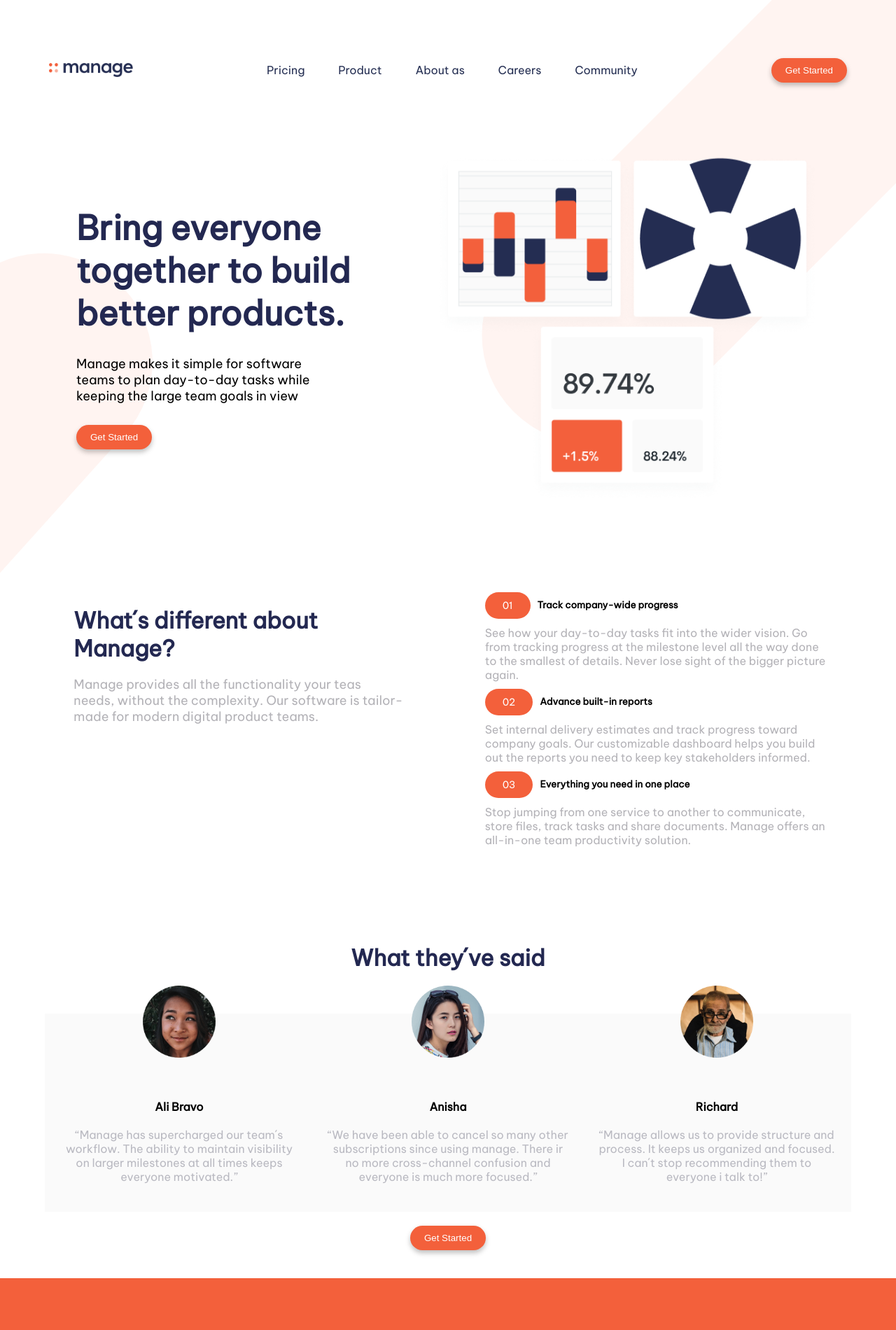
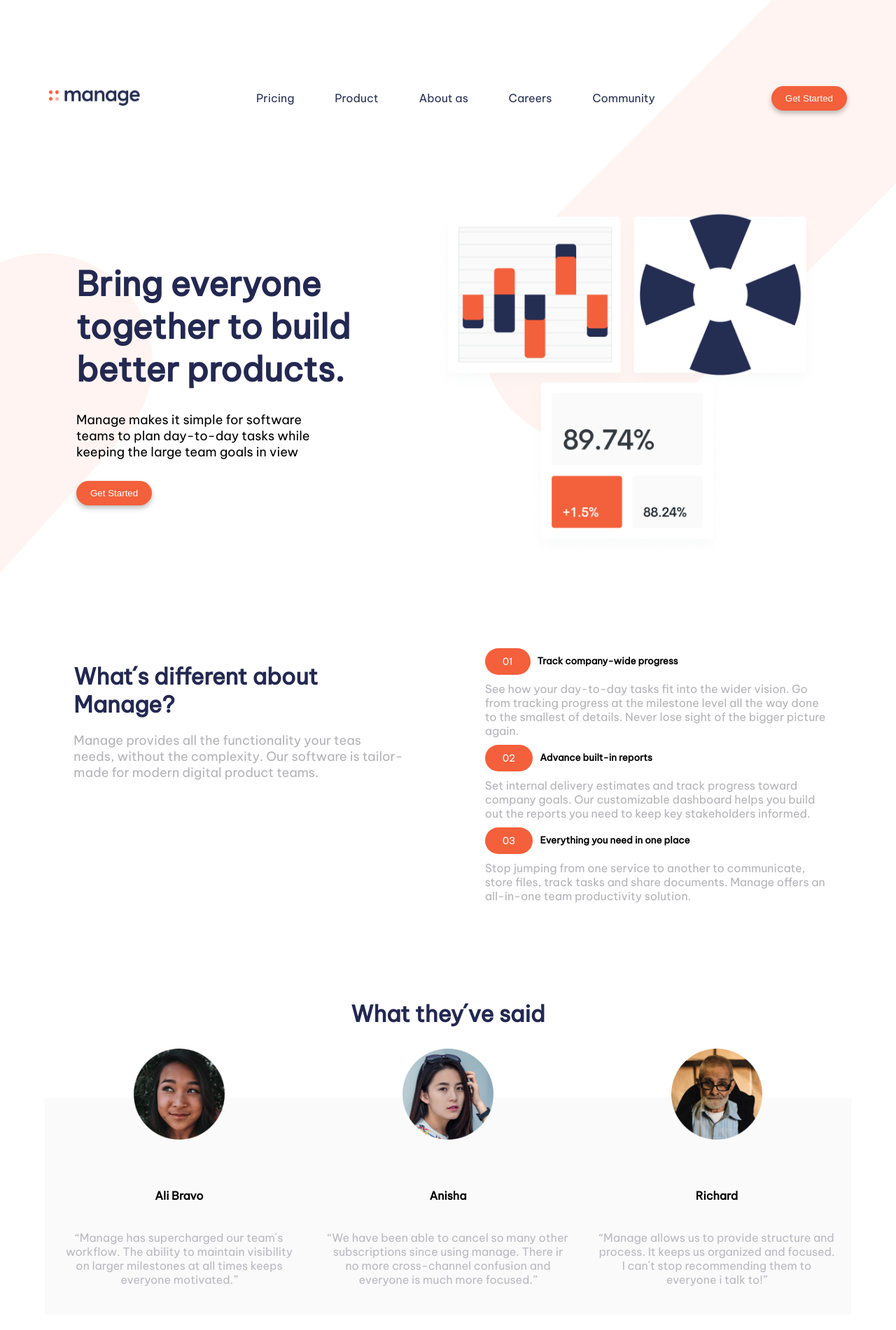
Before and after one commit to Ivanakowalczuk/proyectoManage, a plain HTML site: page index.html in a window 1280 px wide. Shown: the top 1900 px of the page at 70% size. Drawn offline with Linux system fonts and the light colour scheme.

Commit message:
finalizado

```diff
--- a/css/style.css
+++ b/css/style.css
@@ -5,13 +5,15 @@
     margin: 0;
     padding: 0;
     box-sizing: border-box;
+
 }
 body{
     background-image: url('../img/bg-simplify-section-desktop.svg');
     background-repeat: no-repeat;
     background-position: top right;
+    font-family: 'Be Vietnam Pro', sans-serif;
+
 }
-
 
 /*Header*/
 
@@ -44,7 +46,7 @@ header.main-header {
     margin-left: -100%;
     transition: all .2s linear;
     background-color:white;
-    z-index: 100;
+    z-index: 1;
 }
 .main-nav.show{
     display: flex;
@@ -53,7 +55,7 @@ header.main-header {
     align-items: center;
     margin-left: 0;
     padding-top: 10vh;
-    height: 47vh;
+    height: 100vh;
     background-color:#FFF0EC;
 
 
@@ -73,7 +75,7 @@ flex-direction: column;
 align-items: center;
 justify-content: center;
 cursor: pointer;
-z-index: 200;
+z-index: 2;
 }
 
 .button-menu span{
@@ -103,7 +105,7 @@ z-index: 200;
 
 
 nav img{
-    width: 120px;
+    width: 130px;
 
 }
 
@@ -111,7 +113,7 @@ nav img{
     display: flex;
     flex-direction: column;
     justify-content: space-between;
-    height: 20vh;
+    height: 30vh;
     list-style: none;
     text-align: center;
 }
@@ -119,10 +121,6 @@ nav img{
   position: relative;
   color:#242E52;
   text-decoration: none;
-  font-family: 'Be Vietnam Pro', sans-serif;
-
-  margin: 20px;
-
 
 
 }
@@ -176,7 +174,6 @@ section.section1 article.articulo1 div{
     }
 
 section.section1 article.articulo1 h2{
-    font-family: 'Be Vietnam Pro', sans-serif;
     font-size: 2.5rem;
     font-weight: 700;
     margin-top: 20px;
@@ -186,7 +183,6 @@ section.section1 article.articulo1 h2{
 
 }
 section.section1 article.articulo1 p{
-    font-family: 'Be Vietnam Pro', sans-serif;
     font-size: 18px;
     font-weight: 500;
     color: #B3B2B7;
@@ -213,20 +209,15 @@ section.section2 article.articulo1{
     text-align: center;
    }
    section.section2 article.articulo1 h2{
-
-    font-family: 'Be Vietnam Pro', sans-serif;
     font-size: 2rem;
     color: #232851;
     margin-bottom: 20px;
    }
    section.section2 article.articulo1 p{
-    font-family: 'Be Vietnam Pro', sans-serif;
     font-size: 18px;
     font-weight: 500;
     color: #B3B2B7;
-
     margin-bottom: 30px;
-
 
    }
 
@@ -257,10 +248,12 @@ section.section2 article.articulo1{
    }
 
    section.section2 article.articulo2 div p{
-       font-family: 'Be Vietnam Pro', sans-serif;
+
        padding: 10px;
        color:#B3B2B7;
    }
+
+
 /*Sección 3*/
 
 section.section3{
@@ -275,7 +268,7 @@ section.section3 h2{
     font-family: 'Be Vietnam Pro', sans-serif;
     font-size: 2rem;
     color: #232851;
-    margin-bottom: 60px;
+    margin-bottom: 100px;
     text-align: center;
 }
 
@@ -283,17 +276,9 @@ section.section3 div{
     display: flex;
     justify-content: center;
     align-items: center;
-   flex-wrap: wrap;
-   width: 100vw;
    margin-bottom: 20px;
 }
 
-section.section3 div article img{
-    position: relative;
-    bottom:60px;
-    width: 30%;
-
-}
 section.section3 div article{
     display: flex;
     flex-direction: column;
@@ -305,7 +290,16 @@ section.section3 div article{
     padding: 20px;
     width: 90%;
 }
+section.section3 div article img{
+    position: relative;
+    bottom: calc( 310px/2 - (130px /2) );
+    width: 130px;
 
+}
+section.section3 div article h4{
+    position: relative;
+    bottom: 20px;
+}
 section.section3 div article p{
  font-size: 1rem;
  color: #B9B9C1;
@@ -324,6 +318,11 @@ section.section3 div article.cardRichard{
 section.section3 div article.cardAnisha{
     display: none;
 }
+
+
+
+
+/*Sección 4*/
 
 main section.section4{
 display: flex;
@@ -445,7 +444,7 @@ footer p.copyright{
 @media (min-width: 1150px){
     /* Laptop y escritorio*/
 
-
+/*Header*/
     .button-menu{
         display: none;
     }
@@ -478,8 +477,7 @@ footer p.copyright{
 
     }
 
-
-
+    /*Sección 1*/
     section.section1 article.articulo1 div{
         align-items: flex-start;
         order: -1;
@@ -496,10 +494,11 @@ footer p.copyright{
          width: 74%;
 
         }
-
+/*Sección 3*/
     section.section2 {
         align-items: flex-start;
         }
+
     section.section2 article.articulo1{
         display: flex;
         text-align: left;
@@ -517,6 +516,8 @@ footer p.copyright{
         background-color: white;
         }
 
+/*Sección 3*/
+
     section.section3 div article{
        width: 30%;
     }
@@ -527,6 +528,8 @@ section.section3 div article.cardRichard{
     section.section3 div article.cardAnisha{
       display: flex;
     }
+
+    /*Sección 4*/
     main section.section4{
       flex-direction: row;
     }
@@ -534,10 +537,11 @@ main section.section4 h4{
      width: 500px;
      text-align: left;
     }
+
+    /*Footer*/
     footer{
        flex-direction: row;
        justify-content: center;
-
     }
 
     footer p.copyright{
@@ -549,12 +553,13 @@ footer p.copyright{
     footer div{
       flex-direction: column;
       order: -3;
+    }
 
-}
     footer nav ul:nth-child(2){
       position: relative;
       left: 40%;
     }
+
     footer nav ul:nth-child(1){
       position: relative;
       left: 20%;
@@ -564,6 +569,5 @@ footer form{
       position: relative;
       left: 15%;
       order: 0;
-
     }
 }
--- a/index.html
+++ b/index.html
@@ -89,7 +89,8 @@
         </section>
         <section class="section3">
             <h2>What they´ve said</h2>
-            <div>
+            <div class="slider-frame">
+            <div class="slider-box">
                 <article class="cardAli">
                     <img src="./img/avatar-ali.png" alt="Foto de Mujer Ali">
                     <h4>Ali Bravo</h4>
@@ -100,13 +101,13 @@
                     <h4>Anisha</h4>
                     <p>“We have been able to cancel so many other subscriptions since using manage. There ir no more cross-channel confusion and everyone is much more focused.”</p>
                 </article>
-
                 <article class="cardRichard">
                    <img src="./img/avatar-richard.png" alt="Foto de hombre Richar">
                    <h4>Richard</h4>
                    <p>“Manage allows us to provide structure and process. It keeps us organized and focused. I can´t stop recommending them to everyone i talk to!”</p>
                 </article>
             </div>
+          </div>
             <button class="btn bg-orange">Get Started</button>
         </section>
         <section class="section4 bg-orange">
@@ -149,7 +150,6 @@
 
     </footer>
 
-
     <script src="./js/main.js"></script>
 </body>
 </html>
```
Lines whose indentation alone changed are shown as unchanged.
